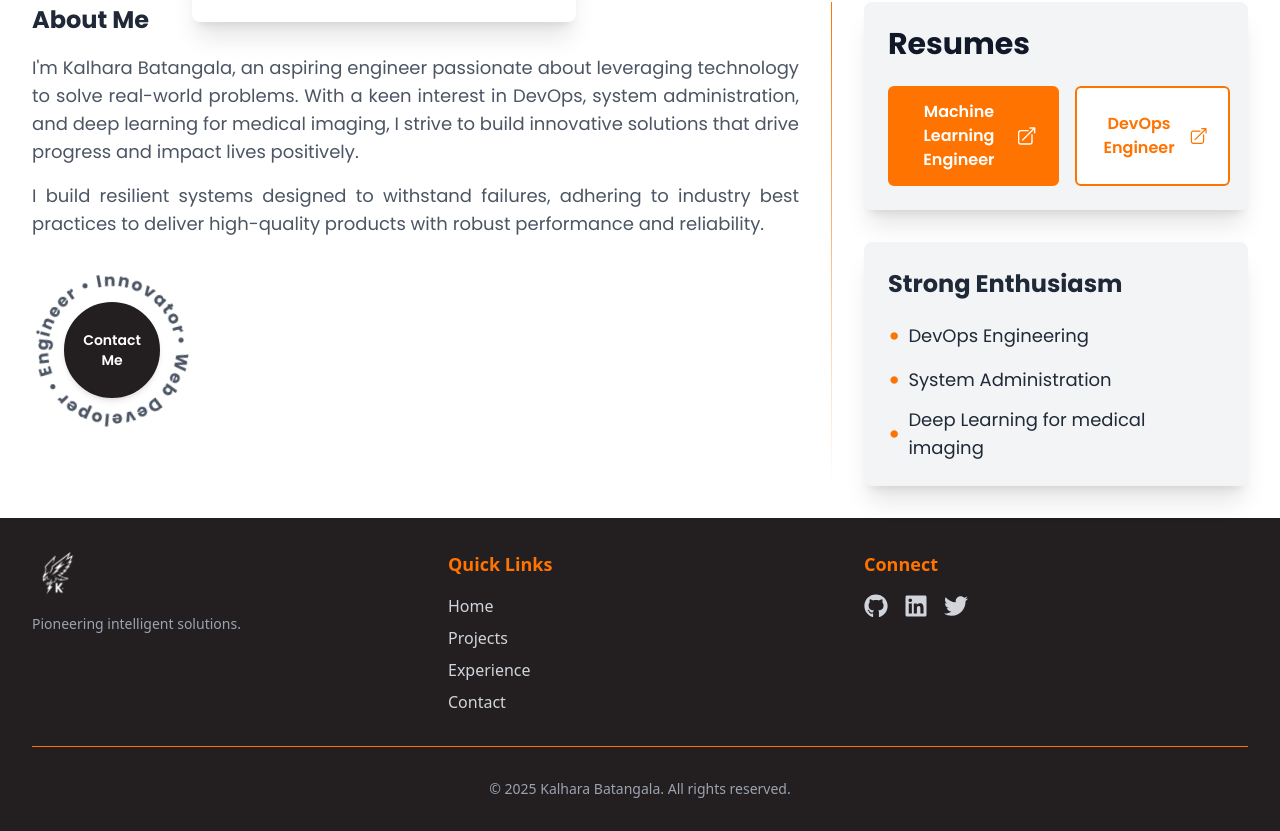
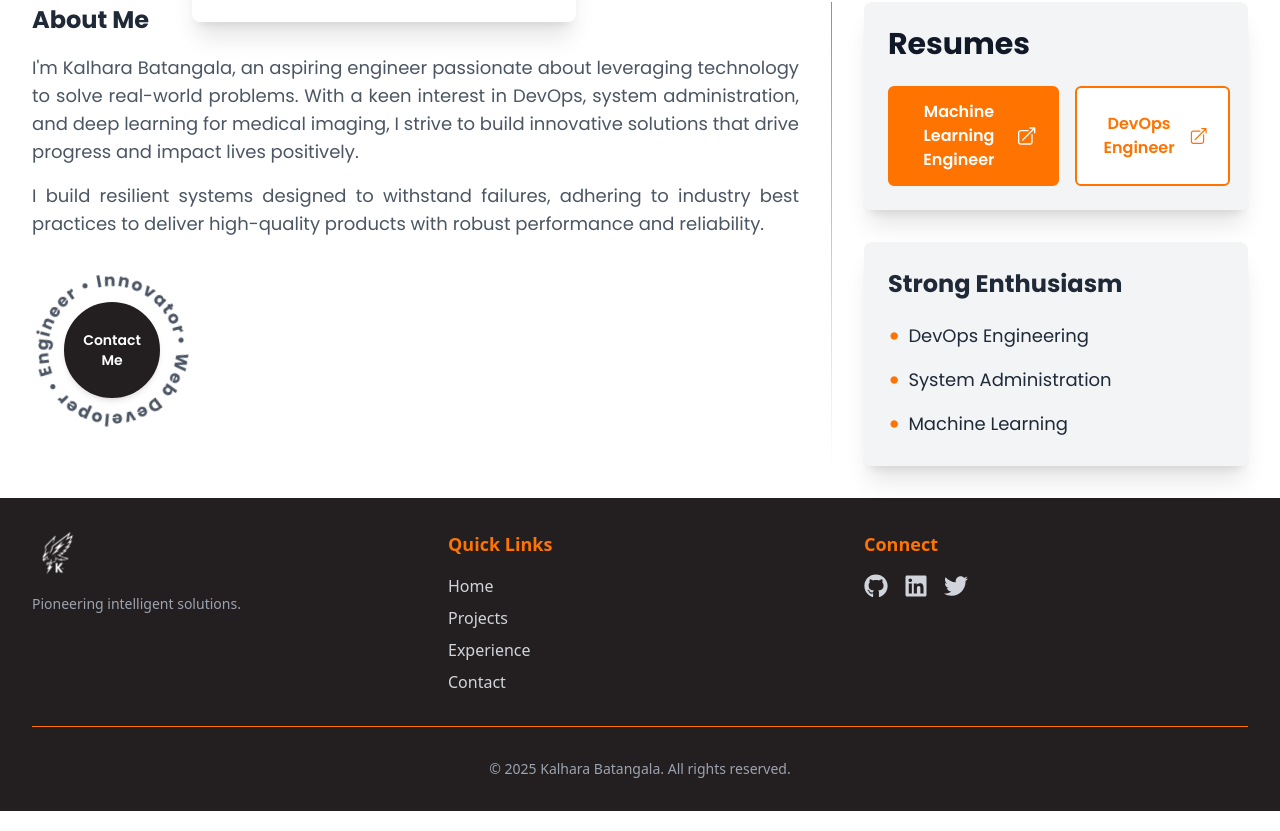
Before and after one commit to KalharaBatangala/portfolio-next, a Next.js app: page / in a window 1280 px wide. Shown: the part 562-1393 px from the top of the page. Built offline with nearby package versions, Linux system fonts and the light colour scheme.

Commit message:
updated enthusiasm card

```diff
--- a/src/components/Home/EnthusiasmCard.tsx
+++ b/src/components/Home/EnthusiasmCard.tsx
@@ -7,7 +7,7 @@ const EnthusiasmCard = () => {
   const interests = [
     'DevOps Engineering',
     'System Administration',
-    'Deep Learning for medical imaging'
+    'Machine Learning'
   ];
 
   return (
```
